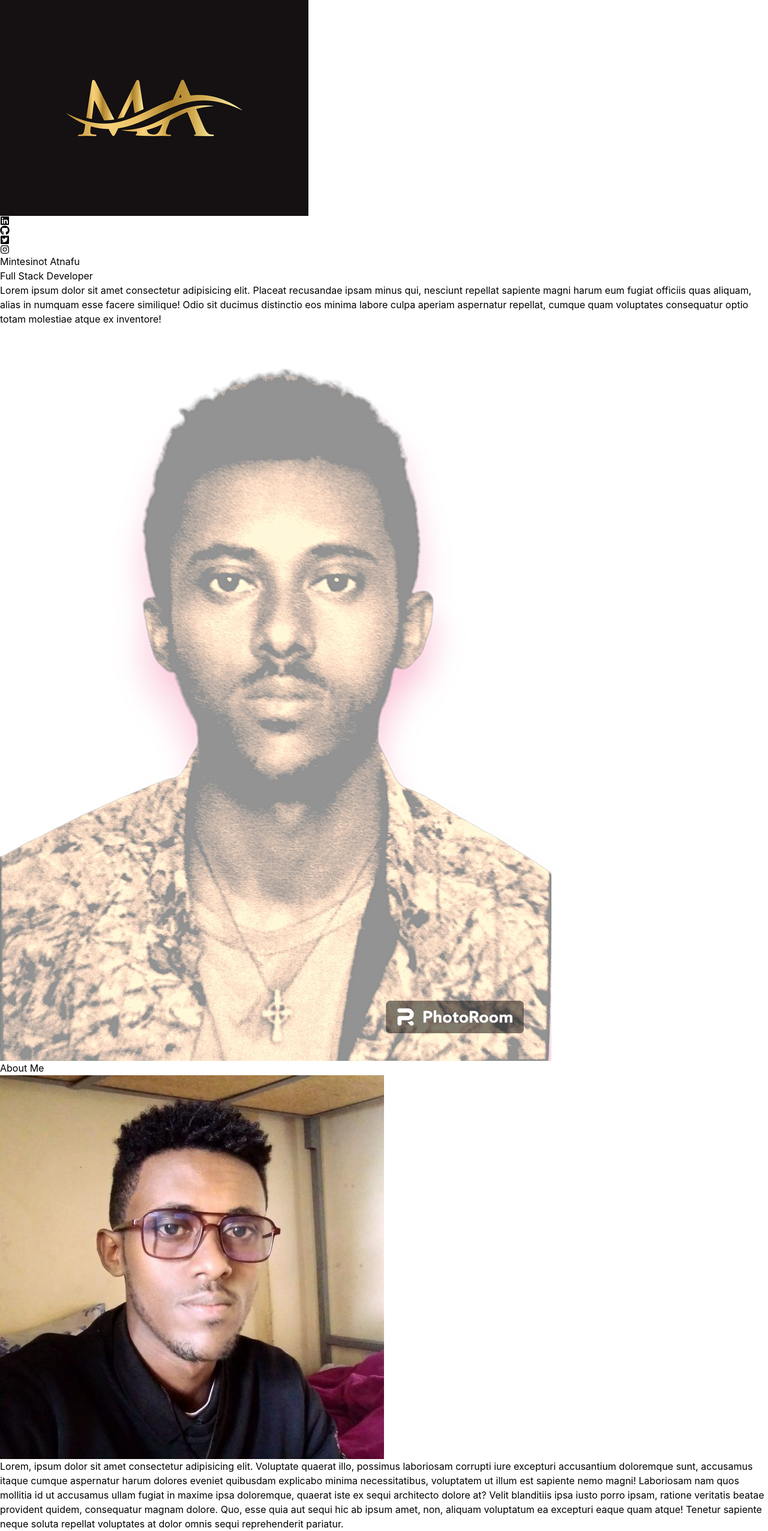
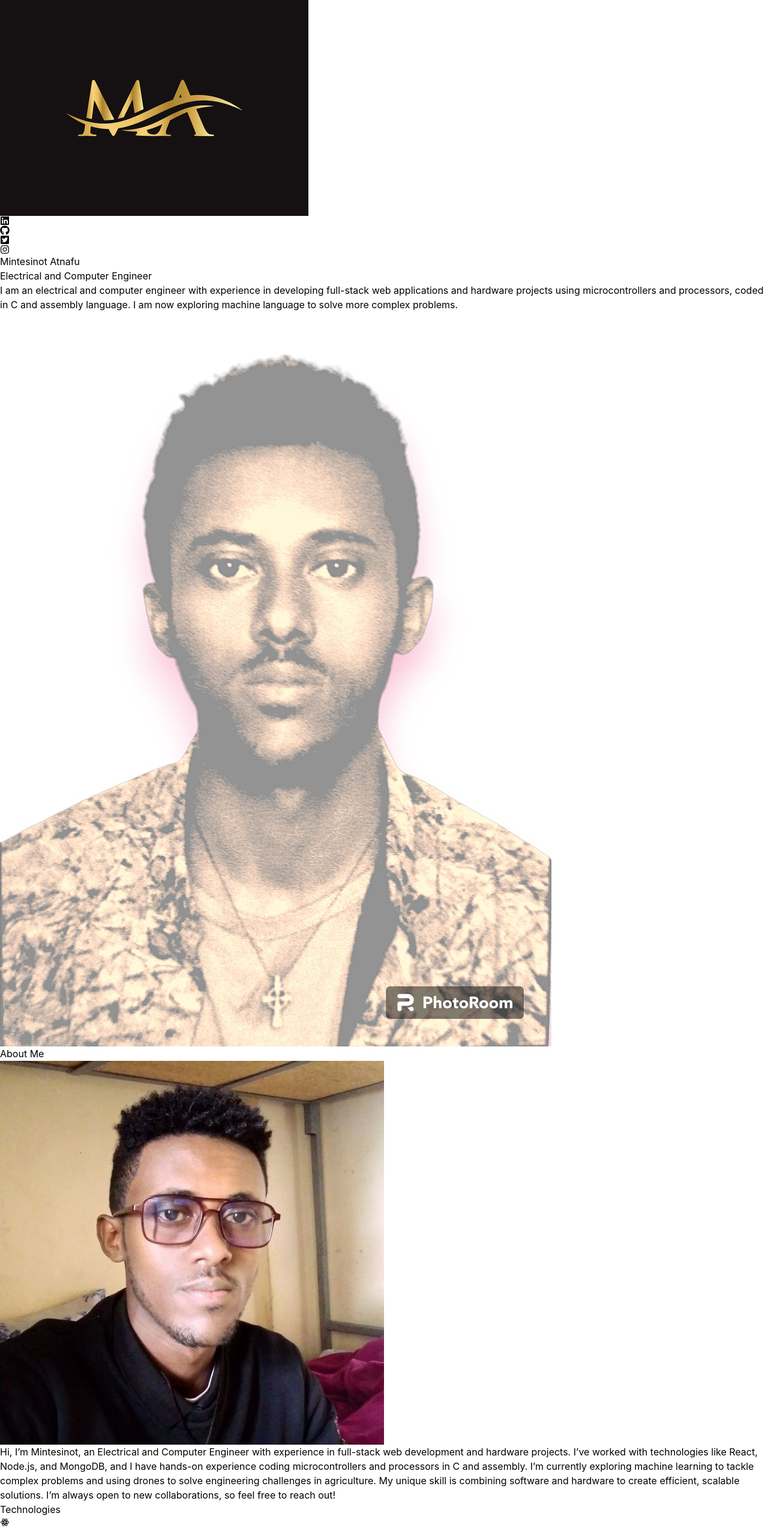
Before and after one commit to minte-atnafu/my-portfolio, a React (Vite) app: page / in a window 1280 px wide. Shown: the top 2553 px of the page at 60% size. Built offline with nearby package versions, Linux system fonts and the light colour scheme.

Commit message:
some changes on the texts and linking the social media and the github

```diff
--- a/src/componet/About.jsx
+++ b/src/componet/About.jsx
@@ -22,15 +22,8 @@ const About = () => {
                     transition={{duration:0.5}}
                     className="w-full lg:w-1/2">
                         <div className="flex justify-center lg:justify-start">
-                            <p className="my-2 max-w-xl py-6">Lorem, ipsum dolor sit amet consectetur adipisicing elit. Voluptate quaerat illo,
-                                possimus laboriosam corrupti iure excepturi accusantium doloremque sunt,
-                                accusamus itaque cumque aspernatur harum dolores eveniet quibusdam explicabo minima necessitatibus,
-                                voluptatem ut illum est sapiente nemo magni!
-                                Laboriosam nam quos mollitia id ut accusamus ullam fugiat in maxime ipsa doloremque,
-                                quaerat iste ex sequi architecto dolore at? Velit blanditiis ipsa iusto porro ipsam,
-                                ratione veritatis beatae provident quidem, consequatur magnam dolore. Quo,
-                                esse quia aut sequi hic ab ipsum amet, non, aliquam voluptatum ea excepturi eaque quam atque!
-                                Tenetur sapiente neque soluta repellat voluptates at dolor omnis sequi reprehenderit pariatur.</p>
+                            <p className="my-2 max-w-xl py-6">
+Hi, I’m Mintesinot, an Electrical and Computer Engineer with experience in full-stack web development and hardware projects. I’ve worked with technologies like React, Node.js, and MongoDB, and I have hands-on experience coding microcontrollers and processors in C and assembly. I’m currently exploring machine learning to tackle complex problems and using drones to solve engineering challenges in agriculture. My unique skill is combining software and hardware to create efficient, scalable solutions. I’m always open to new collaborations, so feel free to reach out!</p>
                         </div>
                     </motion.div>
             </div>
--- a/src/componet/Hero.jsx
+++ b/src/componet/Hero.jsx
@@ -30,14 +30,14 @@ const Hero = () => {
               initial="hidden"
               animate="visible"
               className='bg-gradient-to-r from-pink-300 via-slate-500 to-purple-500 bg-clip-text text-4xl tracking-tight text-transparent'>
-              Full Stack Developer
+              Electrical and Computer Engineer
             </motion.span>
             <motion.p
               variants={container(1)}
               initial="hidden"
               animate="visible"
               className='my-2 max-w-xl py-6 font-light'>
-              Lorem ipsum dolor sit amet consectetur adipisicing elit. Placeat recusandae ipsam minus qui, nesciunt repellat sapiente magni harum eum fugiat officiis quas aliquam, alias in numquam esse facere similique! Odio sit ducimus distinctio eos minima labore culpa aperiam aspernatur repellat, cumque quam voluptates consequatur optio totam molestiae atque ex inventore!
+             I am an electrical and computer engineer with experience in developing full-stack web applications and hardware projects using microcontrollers and processors, coded in C and assembly language. I am now exploring machine language to solve more complex problems.
             </motion.p>
           </div>
         </div>
--- a/src/componet/Navbar.jsx
+++ b/src/componet/Navbar.jsx
@@ -1,22 +1,32 @@
 import logo from "../assets/mintesinotLogo.jpg";
-import { FaLinkedin } from "react-icons/fa";
-import { FaGithub} from "react-icons/fa";
-import { FaTwitterSquare } from "react-icons/fa";
-import { FaInstagram } from "react-icons/fa";
+import { FaLinkedin, FaGithub, FaTwitterSquare, FaInstagram } from "react-icons/fa";
+
 const Navbar = () => {
-    return  <nav className=" mb-20 flex items-center justify-between py-4">
+    return (
+        <nav className="mb-20 flex items-center justify-between py-4">
             <div className="flex flex-shrink-0 items-center">
-            <img className="mx-2 w-16  h-auto"src={logo} alt="Mintesinot Logo" />
+                <img className="mx-2 w-16 h-auto" src={logo} alt="Mintesinot Logo" />
             </div>
             <div className="m-8 flex items-center justify-center gap-4 text-2xl">
+                {/* LinkedIn Link */}
+                <a href="https://www.linkedin.com/in/mintesinot-atnafu-056211311" target="_blank" rel="noopener noreferrer">
                     <FaLinkedin />
+                </a>
+                {/* GitHub Link */}
+                <a href="https://github.com/minte-atnafu" target="_blank" rel="noopener noreferrer">
                     <FaGithub />
+                </a>
+                {/* Twitter Link */}
+                <a href="https://twitter.com/@atnafu55161" target="_blank" rel="noopener noreferrer">
                     <FaTwitterSquare />
+                </a>
+                {/* Instagram Link */}
+                <a href="https://www.instagram.com/mintesinotatnafu/" target="_blank" rel="noopener noreferrer">
                     <FaInstagram />
+                </a>
             </div>
         </nav>
-
-
+    );
 };
 
 export default Navbar;
--- a/src/componet/Project.jsx
+++ b/src/componet/Project.jsx
@@ -34,7 +34,7 @@ const Project = () => {
                                 <h6 className="mb-2 font-semibold">{project.title}</h6>
                                 <p className="mb-4 text-neutral-400">{project.description}</p>
                                 {project.technologies.map((tech, index) => (
-                                    <span key={index} className="mr-2 rounded bg-neutral-900 px-2 py-1 text-sm font-medium text-purple-900">{tech }</span>
+                                    <span key={index} className="mr-2 rounded bg-neutral-400 px-2 py-1 text-sm font-medium text-purple-900">{tech }</span>
                                 ))}
                             </motion.div>
                         </div>
--- a/src/constants/index.js
+++ b/src/constants/index.js
@@ -7,22 +7,22 @@ export const PROJECTS = [
         title: "Ride Sharing Web",
         image: Project1,
         description:
-            "A fully functional e-commerce website with features like product listing, shopping cart, and user authentication.",
-        technologies: ["HTML", "CSS", "React", "Node.js", "MongoDB"],
+            "A ride-sharing app that provides services for both riders and service providers. Users can register, place ride requests, and make payments, while service providers can accept ride requests and offer their services.",
+        technologies: ["HTML", "CSS", "tailwind","React", "Node.js", "mysql","Github"],
     },
     {
         title: "Hospital Management Web",
         image: Project2,
         description:
-            "An application for managing tasks with features such as task creation, assignment, and progress tracking.",
-        technologies: ["HTML", "CSS", "Angular", "Firebase"],
+            "Hospital management system that handles all services, from patient registration at reception to result checking and beyond.",
+        technologies: ["HTML", "CSS","tailwind", "React", "MongoDB", "Node.js","Github"],
     },
     {
         title: "API Project",
         image: Project3,
         description:
-            "An API-based application for managing projects, with features such as task creation, assignment, and progress tracking.",
-        technologies: ["Node.js", "REST API", "MongoDB"],
+            "A basic API project that performs CRUD operations and verifies requests and responses using Insomnia.",
+        technologies: ["Node.js", "REST API", "MongoDB","Insomnia"],
     },
 ];
 export const CONTACT = {
```
Lines whose indentation alone changed are shown as unchanged.
